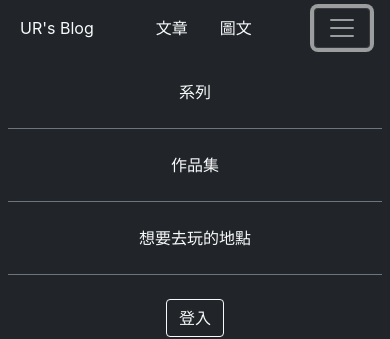
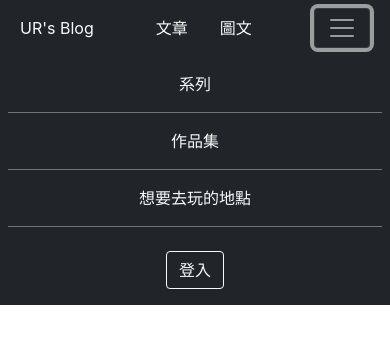
Before and after one commit to w71370218/ur-blog, a Next.js app: page / in a window 390 px wide. Both pictures are taken after a click on the button "Toggle navigation". Shown: the top 339 px of the page. Built offline with nearby package versions, Linux system fonts and the light colour scheme; no server answers; the database is empty.

Commit message:
202211081332 test

```diff
--- a/components/Navbar.js
+++ b/components/Navbar.js
@@ -7,6 +7,7 @@ const Navbar = () => {
     const { data: session } = useSession();
     const widthRef = useRef(0);
     const [width, setWidth] = useState(0);
+    const [show, setShow] = useState(false);
 
     useEffect(() => {
         setWidth(widthRef.current.offsetWidth)
@@ -90,9 +91,33 @@ const Navbar = () => {
                     </div>
                     <div className="collapse bg-dark text-center" id="navbarToggleExternalContent">
                         <ul className={`${styles.ul}`}>
-                            <li className=' border-bottom border-secondary'><Link href="/series/"><a className="nav-link m-3 link-dark text-light ">系列</a></Link></li>
-                            <li className=' border-bottom border-secondary'><a href="#" className="nav-link m-3 link-dark text-light">作品集</a></li>
-                            <li className=' border-bottom border-secondary'><a href="http://ur-want-to-go.herokuapp.com/" className="nav-link m-3 link-dark text-light">想要去玩的地點</a></li>
+                            <li className={` p-3 border-bottom border-secondary ${styles.li}`} >
+                                <div className="nav-linklink-dark text-light ">
+                                    <Link href="/series/"><a>
+                                        <div data-bs-toggle="collapse" data-bs-target="#navbarToggleExternalContent" aria-controls="navbarToggleExternalContent" aria-expanded="false" aria-label="Toggle navigation">
+                                            系列
+                                        </div>
+                                    </a></Link>
+                                </div>
+                            </li>
+                            <li className={` p-3 border-bottom border-secondary ${styles.li}`}>
+                                <div className="nav-linklink-dark text-light ">
+                                    <a href="#">
+                                        <div data-bs-toggle="collapse" data-bs-target="#navbarToggleExternalContent" aria-controls="navbarToggleExternalContent" aria-expanded="false" aria-label="Toggle navigation">
+                                            作品集
+                                        </div>
+                                    </a>
+                                </div>
+                            </li>
+                            <li className={` p-3 border-bottom border-secondary ${styles.li}`}>
+                                <div className="nav-linklink-dark text-light ">
+                                    <a href="http://ur-want-to-go.herokuapp.com/">
+                                        <div data-bs-toggle="collapse" data-bs-target="#navbarToggleExternalContent" aria-controls="navbarToggleExternalContent" aria-expanded="false" aria-label="Toggle navigation">
+                                            想要去玩的地點
+                                        </div>
+                                    </a>
+                                </div>
+                            </li>
                             {
                                 session ? (
                                     <>
@@ -100,12 +125,27 @@ const Navbar = () => {
                                             <li className=''>
                                                 <a className="link-dark text-light">新增</a>
                                             </li>
-                                            <div className='rounded mt-3' >
-                                                <li className='rounded' style={{ backgroundColor: 'var(--bs-gray-dark)' }}><Link href="/post/new"><a className="m-1 nav-link link-light text-light">貼文</a></Link></li>
-                                                <li className='rounded' style={{ backgroundColor: 'var(--bs-gray-dark)' }}><Link href="/series/new"><a className="nav-link link-light text-light">系列</a></Link></li>
+                                            <div className='rounded mt-3 mx-3' >
+                                                <li className={`rounded ${styles['li-item']} ${styles.li}`}>
+                                                    <div className="m-1 nav-link link-light text-light">
+                                                        <Link href="/post/new"><a>
+                                                            <div data-bs-toggle="collapse" data-bs-target="#navbarToggleExternalContent" aria-controls="navbarToggleExternalContent" aria-expanded="false" aria-label="Toggle navigation">
+                                                                貼文
+                                                            </div>
+                                                        </a></Link>
+                                                    </div>
+                                                </li>
+                                                <li className={`rounded ${styles['li-item']} ${styles.li}`}>
+                                                    <div className="m-1 nav-link link-light text-light">
+                                                        <Link href="/series/new"><a>
+                                                            <div data-bs-toggle="collapse" data-bs-target="#navbarToggleExternalContent" aria-controls="navbarToggleExternalContent" aria-expanded="false" aria-label="Toggle navigation">
+                                                                系列
+                                                            </div>
+                                                        </a></Link>
+                                                    </div>
+                                                </li>
                                             </div>
                                         </div>
-
                                         <li className='d-flex justify-content-center'>
                                             <div className="nav-link">
                                                 <button type="button" className="btn btn-outline-light" onClick={() => signOut({ callbackUrl: "/" })}>
--- a/components/Title.js
+++ b/components/Title.js
@@ -3,8 +3,8 @@ import Head from 'next/head';
 const Title = ({ title }) => {
     return (
         <Head>
-            <title>{title} &#124; UR&#39;s Blog</title>
-            <meta property="og:title" content={`${title} ${'&#124;'} UR${'&#39;'}s Blog`} />
+            <title>{title} | UR's Blog</title>
+            <meta property="og:title" content={`${title} | UR's Blog`} />
         </Head>
     )
 }
--- a/styles/Navbar.module.css
+++ b/styles/Navbar.module.css
@@ -11,3 +11,12 @@
     margin-block-end: 0;
     padding-inline-start: 0;
 }
+
+.li-item {
+    background-color: var(--bs-gray-dark);
+}
+
+.li::after,
+.li:hover {
+    background-color: var(--bs-gray);
+}
--- a/styles/PostList.module.css
+++ b/styles/PostList.module.css
@@ -52,5 +52,6 @@
 
     .blog-post {
         padding: 1em;
+        padding-top: 1.5em;
     }
 }
```
